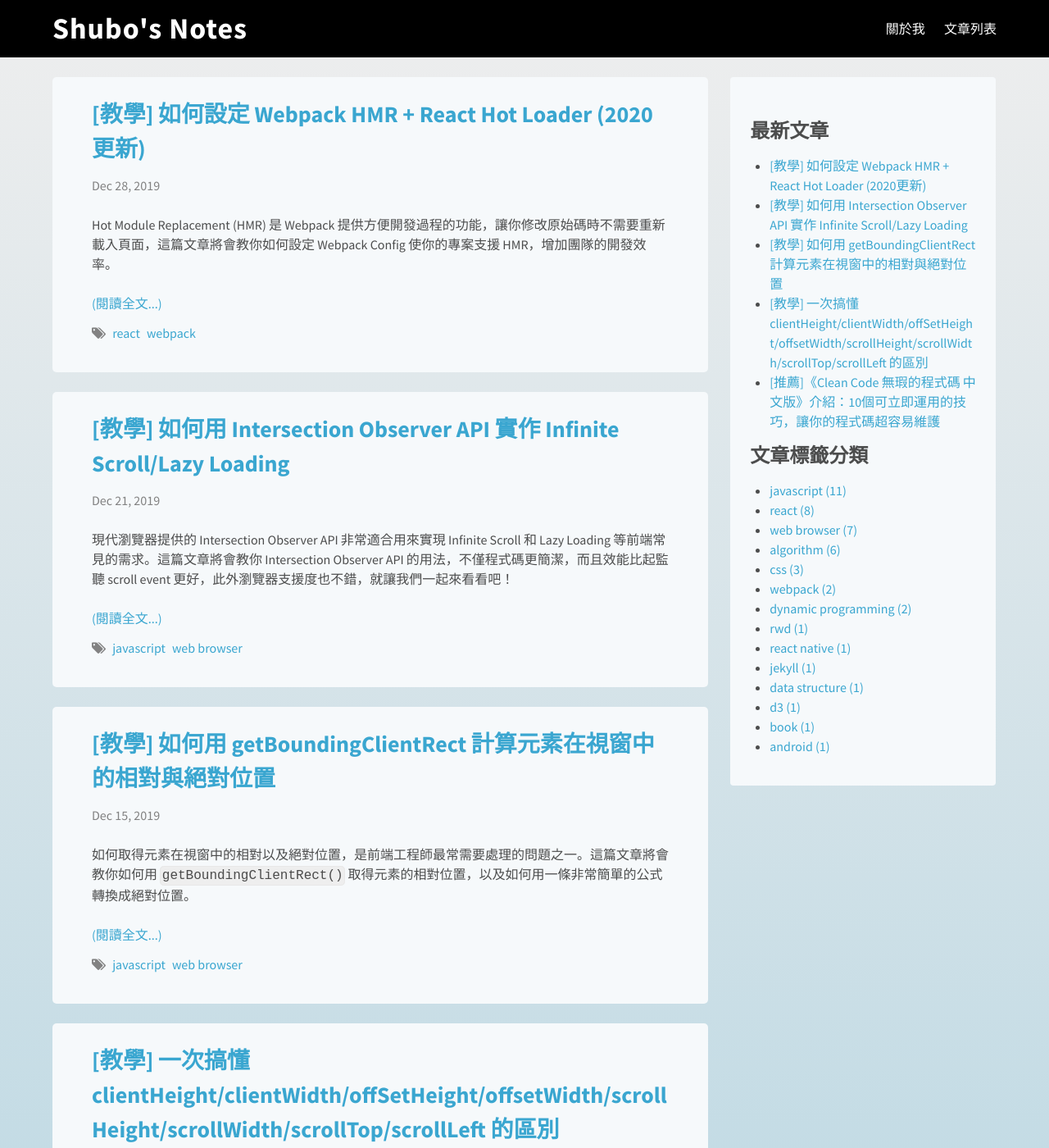
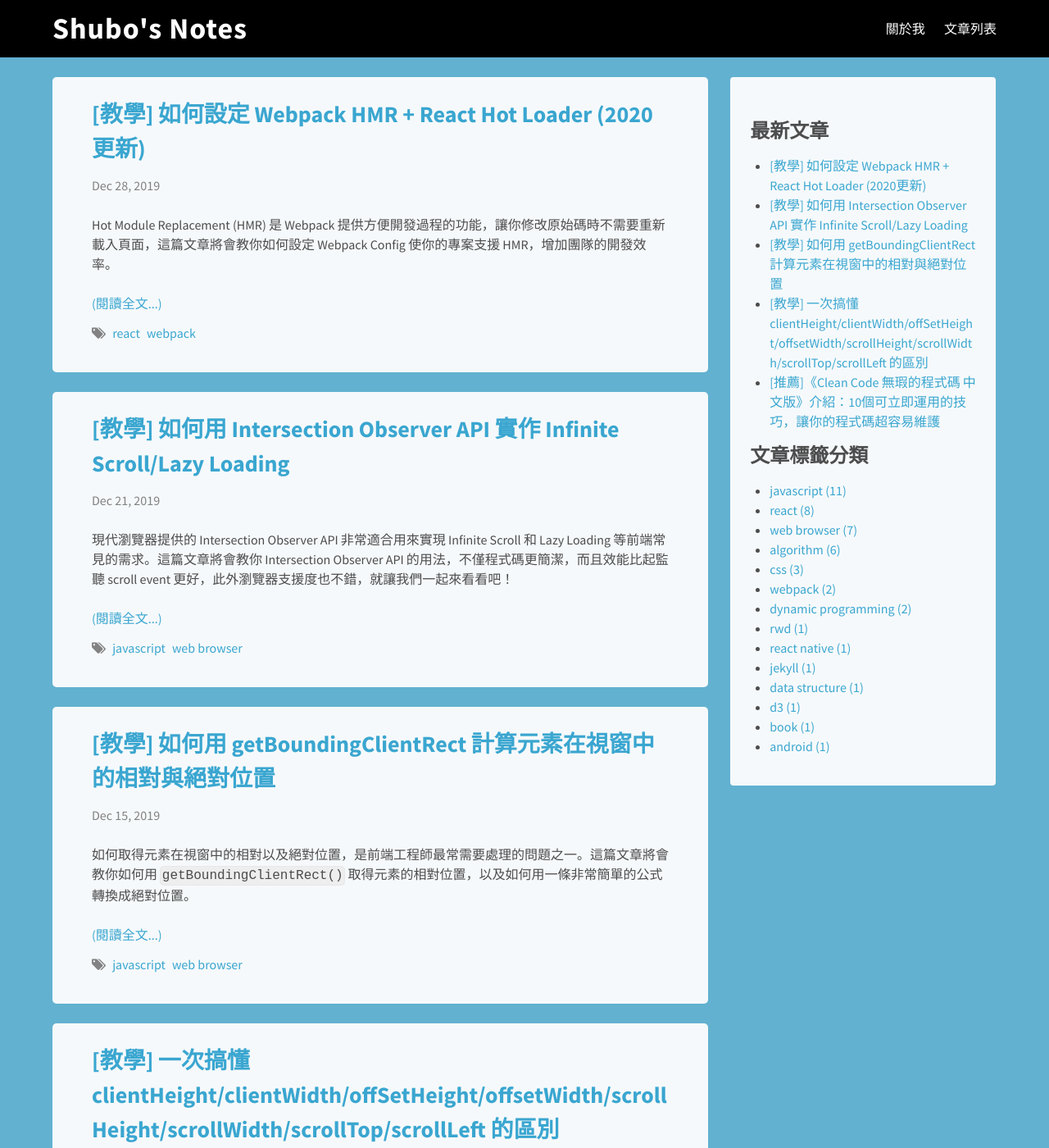
Before and after one commit to shuboc/shuboc.github.io, a Jekyll site: the page built from index.html, in a window 1280 px wide and 1400 px high. Shown: the whole window at 82% size. Built offline with Jekyll 4.4.1, drawn with Linux system fonts in a browser that asks for light colours; nearby versions of some CDN libraries; library files that are not in the unit come from our copies; the list of posts is cut into pages by our own code; comment, search, counter and statistics services are not loaded.

Commit message:
Try a deeper backround to make content stand out

```diff
--- a/_sass/_base.scss
+++ b/_sass/_base.scss
@@ -23,8 +23,7 @@ dl, dd, ol, ul, figure {
 body {
     font: $base-font-weight $base-font-size $base-font-family;
     color: $text-color;
-    background-color: $background-color;
-    background: linear-gradient(to bottom, #eee, #62B1D0);
+    background-color: $theme-color-light;
     -webkit-text-size-adjust: 100%;
     -webkit-font-feature-settings: "kern" 1;
     -moz-font-feature-settings: "kern" 1;
```
